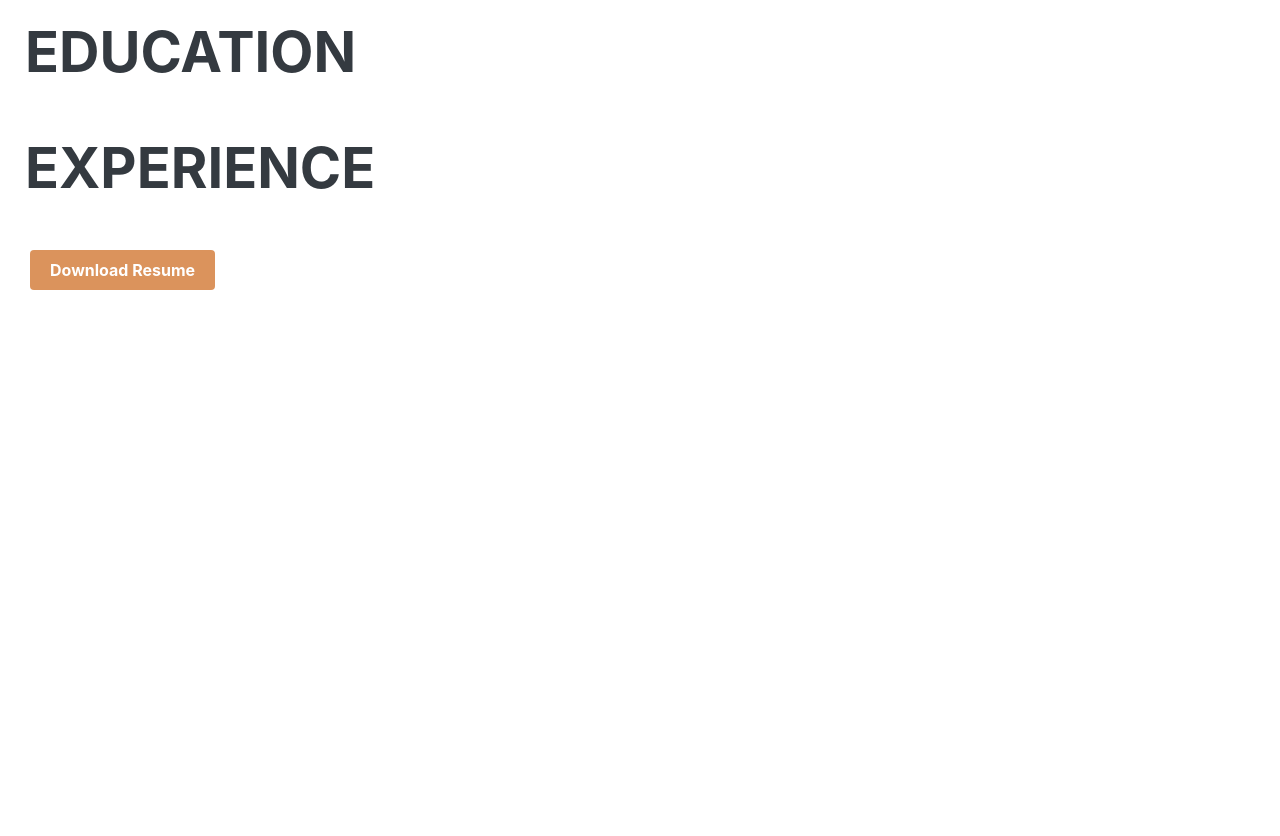
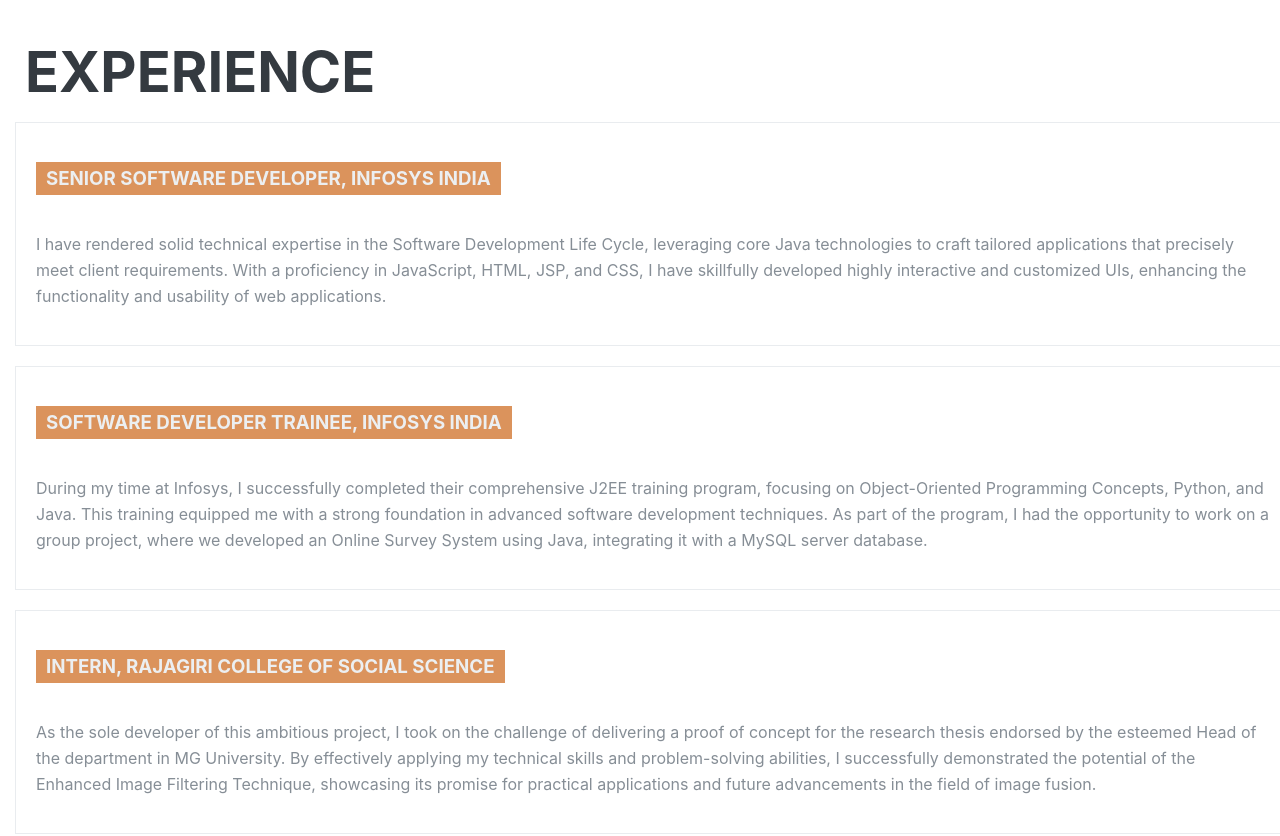
Before and after one commit to Anju0806/portfolio-react, a React (Create React App) app: page / in a window 1280 px wide. Shown: the part 1560-2396 px from the top of the page. Before the commit the page ends 1898 px from the top, so only its background shows below. Built offline with nearby package versions, Linux system fonts and the light colour scheme.

Commit message:
adding experience section

```diff
--- a/src/components/NavBar/NavBar.js
+++ b/src/components/NavBar/NavBar.js
@@ -21,6 +21,12 @@
           <Link to={{ pathname: "/recentworks" }} >
           Recent Works
           </Link>
+          <Link to={{ pathname: "/Education" }}>
+            Education
+          </Link>
+          <Link to={{ pathname: "/Experience" }}>
+            Experience
+          </Link>
           <Link to={{ pathname: "/resume" }}>
             Resume
           </Link>
--- a/src/components/SideBar/SideBar.js
+++ b/src/components/SideBar/SideBar.js
@@ -15,11 +15,18 @@
                    <Link to={{ pathname: "/recentworks" }}>Recent Works</Link>
                </div>
                <div className="SidebarItem">
+                   <Link to={{ pathname: "/resume" }}>Education</Link>
+               </div>
+               <div className="SidebarItem">
+                   <Link to={{ pathname: "/resume" }}>Experience</Link>
+               </div>
+               <div className="SidebarItem">
                    <Link to={{ pathname: "/resume" }}>Resume</Link>
                </div>
                <div className="SidebarItem">
                    <Link to={{ pathname: "/contact" }}>Contact</Link>
                </div>
+
            </div>
        </div>
    );
--- a/src/pages/App/AboutMe.css
+++ b/src/pages/App/AboutMe.css
@@ -41,7 +41,7 @@
   }
   .AboutMe p{
       padding-top: 2rem;
-      color: #868e96;
+      color: #787f87;
       line-height: 1.6;
       font-weight: 700;
       margin-bottom: 1rem;
--- a/src/pages/App/AllSection.js
+++ b/src/pages/App/AllSection.js
@@ -12,8 +12,8 @@
       <left>
         <AboutMe /> {/* Render the AboutMe component here */}
         <PortFolio /> {/* Render the PotFolio component here */}
-        <Education /> {/* Render the Education component here */}
         <Experience /> {/* Render the Experience component here */}
+       {/*  <Education /> */} {/* Render the Education component here */}
         <Resume /> {/* Render the Resume component here */}
       </left>
     </div>
--- a/src/pages/App/Education.js
+++ b/src/pages/App/Education.js
@@ -1,6 +1,7 @@
 // Resume.js
 import React from 'react';
 import "./Education.css";
+import ProjectData from "./ProjectData"; // Import the ProjectData array
 
 function Resume() {
     return (
--- a/src/pages/App/Experience.css
+++ b/src/pages/App/Experience.css
@@ -1,9 +1,62 @@
-.Experience h2 {
+.Experience {
+    /* Add styles for the portfolio section container */
+    display: flex;
+    flex-wrap: wrap;
+    justify-content: space-between;
+    /* Center the content horizontally */
+    margin-top: 20px;
+    /* Add some top margin */
+    margin-bottom: 3rem !important;
+  }
+
+  .Experience h2 {
     /* Styles for the section heading */
     margin-left: 10px;
     font-size: 3.5rem;
     font-weight: 700;
     text-transform: uppercase;
     color: #343a40;
-    margin-bottom: 3rem!important;
+    margin-bottom: 1rem; /* Add some bottom margin for the section heading */
   }
+
+  .Experience .ExperienceData {
+    /* Add styles for each application container */
+    width: 100%; /* Set the width to 100% of the container */
+    padding: 20px; /* Add padding around the application content */
+    border: 1px solid #e9ecef; /* Add a border around the application */
+    margin-bottom: 20px; /* Add some margin between applications */
+    display: flex;
+    flex-direction: column;
+  }
+
+  .ExperienceData h3 {
+
+    margin-bottom: 10px;
+    /* color: white; */
+    background-color: #db935c;
+    padding: 5px 10px;
+    /* width: auto; */
+    position: absolute;
+    /* Styles for the job title */
+    font-weight: 700;
+    text-transform: uppercase;
+    color: #eceff1;
+    /* Add some bottom margin for the job title */
+  }
+
+  .ExperienceData h4 {
+    /* Styles for the time frame */
+    font-weight: 700;
+    text-transform: uppercase;
+    color: #343a40;
+    margin-bottom: 1rem; /* Add some bottom margin for the time frame */
+  }
+
+  .ExperienceData p {
+    /* Styles for the job description */
+    padding-top: 1rem;
+    color: #868e96;
+    line-height: 1.6;
+    font-weight: 400;
+    margin-bottom: 1rem;
+  }
--- a/src/pages/App/Experience.js
+++ b/src/pages/App/Experience.js
@@ -1,14 +1,23 @@
 // Resume.js
 import React from 'react';
 import "./Experience.css";
+import ExperienceData from "./ExperienceData"; // Import the ExperienceData array
 
-function Resume() {
+function Experience() {
     return (
         <div id="ExperienceId" className="Experience">
             {/* adding Experience with id ExperienceId */}
             <h2>Experience</h2>
+            {ExperienceData.map((app, index) => (
+                <div key={index} className="ExperienceData">
+
+                        <h3>{app.title} </h3>
+                        <h4>{app.timeFrame} </h4>
+                        <p>{app.data} </p>
+
+                </div>
+            ))}
         </div>
     );
 }
-
-export default Resume;
+export default Experience;
--- /dev/null
+++ b/src/pages/App/ExperienceData.js
@@ -0,0 +1,23 @@
+// ExperienceData.js
+
+const ExperienceData = [
+    {
+      title: "SENIOR SOFTWARE DEVELOPER, INFOSYS INDIA",
+      timeFrame: "JAN 2017 - JAN 2021",
+      data: "I have rendered solid technical expertise in the Software Development Life Cycle, leveraging core Java technologies to craft tailored applications that precisely meet client requirements. With a proficiency in JavaScript, HTML, JSP, and CSS, I have skillfully developed highly interactive and customized UIs, enhancing the functionality and usability of web applications. ",
+    },
+    {
+      title: "SOFTWARE DEVELOPER TRAINEE, INFOSYS INDIA",
+      timeFrame: "JAN 2017 - JULY 2017",
+      data:"During my time at Infosys, I successfully completed their comprehensive J2EE training program, focusing on Object-Oriented Programming Concepts, Python, and Java. This training equipped me with a strong foundation in advanced software development techniques. As part of the program, I had the opportunity to work on a group project, where we developed an Online Survey System using Java, integrating it with a MySQL server database."
+    },
+
+    {
+      title: "INTERN, RAJAGIRI COLLEGE OF SOCIAL SCIENCE",
+      timeFrame: "MAY 2016 - NOV 2016",
+      data: "As the sole developer of this ambitious project, I took on the challenge of delivering a proof of concept for the research thesis endorsed by the esteemed Head of the department in MG University. By effectively applying my technical skills and problem-solving abilities, I successfully demonstrated the potential of the Enhanced Image Filtering Technique, showcasing its promise for practical applications and future advancements in the field of image fusion.",
+    },
+
+  ];
+
+  export default ExperienceData;
--- a/src/pages/App/PortFolio.css
+++ b/src/pages/App/PortFolio.css
@@ -34,15 +34,16 @@
   padding: 5px 10px; /* Add padding to the title container */
   width: auto; /* Set the width of the title container to 100% of the parent container */
   position: absolute; /* Set the position to absolute for positioning on top of the image */
-    bottom: 10px; /* Position the title container at the top of the image */
+  bottom: 10px; /* Position the title container at the bottom of the image */
   left: 0; /* Position the title container at the left of the image */
   transform: translateY(-50%); /* Center the title container vertically with transform */
   z-index: 1; /* Set a higher z-index to place the title container above the image */
 }
 
 .application h3:hover {
-    /* Apply the hover effect */
+  /* Apply the hover effect to the title */
   background-color: #cd5a02; /* Change the background color on hover */
+  cursor: pointer; /* Show pointer cursor on hover */
 }
 
 .application img {
@@ -53,9 +54,16 @@
   object-fit: cover; /* Maintain aspect ratio and crop the image if needed */
   z-index: 0;
   transition: transform 0.3s ease; /* Add a transition for smooth effect */
+}
 
+.application img:hover {
+  /* Apply the hover effect to the image */
+  transform: scale(1.1); /* Increase the size of the image on hover */
+  cursor: pointer; /* Show pointer cursor on hover */
 }
-  .application img:hover {
-    /* Apply the hover effect */
-    transform: scale(1.1); /* Increase the size of the image on hover */
+
+.application a.github-link:hover {
+  /* Apply the hover effect to the GitHub link */
+  color: #cd5a02; /* Change the link color on hover */
+  cursor: pointer; /* Show pointer cursor on hover */
 }
```
Also changed, not shown: src/pages/App/EducationData.js (added, +49 -0 lines), src/pages/App/PortFolio.js (line endings or trailing spaces). Lines whose indentation alone changed are shown as unchanged.
